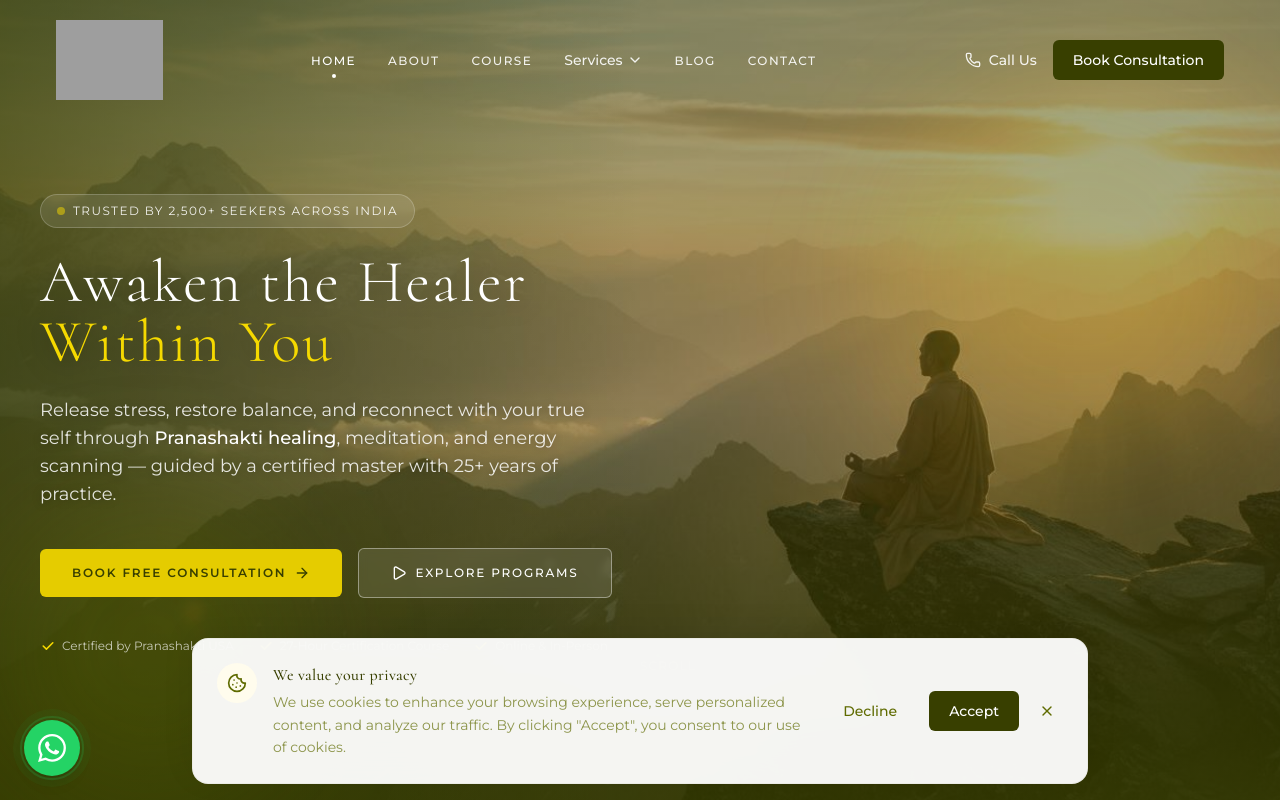
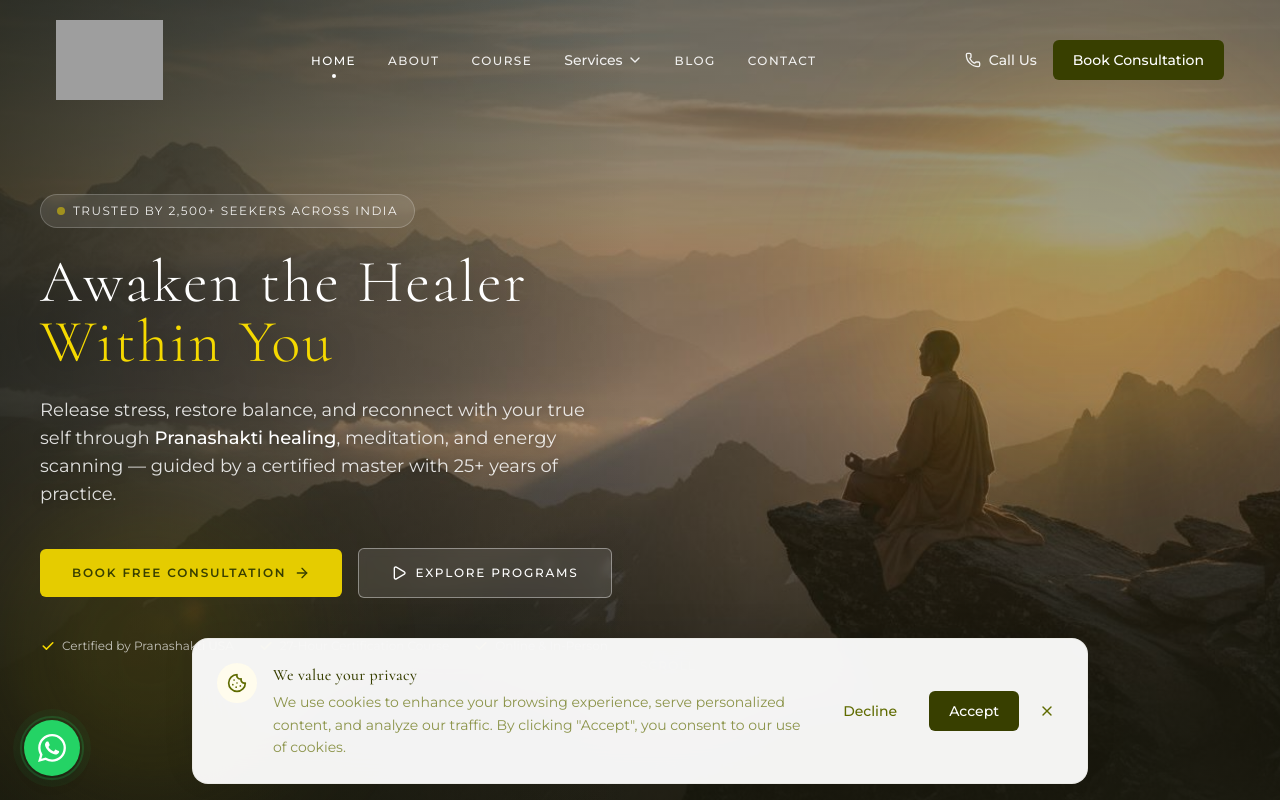
Before and after one commit to gyanamchoudhary/harshollash, a React (Vite) app in the folder app/: page / in a window 1280 px wide. Shown: the top 800 px of the page. Built offline with nearby package versions, Linux system fonts and the light colour scheme; grey boxes are pictures that could not be loaded.

Commit message:
fix: hero overlays - replace green-950 tint with subtle dark olive (#1a1a0e) for natural image colors and clear logo visibility

```diff
--- a/app/src/sections/about/AboutHeroSection.tsx
+++ b/app/src/sections/about/AboutHeroSection.tsx
@@ -1,7 +1,7 @@
 export default function AboutHeroSection() {
   return (
-    <section className="relative min-h-[50vh] flex items-center justify-center bg-green-950">
-      <div className="absolute inset-0 bg-gradient-to-b from-green-950/80 to-green-950/60" />
+    <section className="relative min-h-[50vh] flex items-center justify-center bg-[#1a1a0e]">
+      <div className="absolute inset-0 bg-gradient-to-b from-[#1a1a0e]/75 to-[#1a1a0e]/55" />
       <div className="absolute inset-0 bg-[url('/images/about-story-image.jpg')] bg-cover bg-center opacity-30" />
       <div className="absolute top-0 right-0 w-[400px] h-[400px] bg-yellow-500/10 rounded-full blur-3xl" />
       <div className="relative z-10 text-center px-4 pt-24 pb-12">
--- a/app/src/sections/blog/BlogHeroSection.tsx
+++ b/app/src/sections/blog/BlogHeroSection.tsx
@@ -1,8 +1,8 @@
 export default function BlogHeroSection() {
   return (
-    <section className="relative min-h-[40vh] flex items-center justify-center bg-green-950 overflow-hidden">
+    <section className="relative min-h-[40vh] flex items-center justify-center bg-[#1a1a0e] overflow-hidden">
       <div className="absolute top-0 right-0 w-[400px] h-[400px] bg-yellow-500/10 rounded-full blur-3xl" />
-      <div className="absolute bottom-0 left-0 w-[300px] h-[300px] bg-green-800/30 rounded-full blur-3xl" />
+      <div className="absolute bottom-0 left-0 w-[300px] h-[300px] bg-yellow-500/10 rounded-full blur-3xl" />
       <div className="relative z-10 text-center px-4 pt-24 pb-12">
         <h1 className="font-heading text-3xl sm:text-4xl lg:text-5xl text-white">Wellness Blog</h1>
         <p className="font-body text-white/80 mt-4 max-w-lg mx-auto">
--- a/app/src/sections/contact/ContactHeroSection.tsx
+++ b/app/src/sections/contact/ContactHeroSection.tsx
@@ -1,8 +1,8 @@
 export default function ContactHeroSection() {
   return (
-    <section className="relative min-h-[40vh] flex items-center justify-center bg-green-950 overflow-hidden">
+    <section className="relative min-h-[40vh] flex items-center justify-center bg-[#1a1a0e] overflow-hidden">
       <div className="absolute top-0 right-0 w-[400px] h-[400px] bg-yellow-500/10 rounded-full blur-3xl" />
-      <div className="absolute bottom-0 left-0 w-[300px] h-[300px] bg-green-800/30 rounded-full blur-3xl" />
+      <div className="absolute bottom-0 left-0 w-[300px] h-[300px] bg-yellow-500/10 rounded-full blur-3xl" />
       <div className="relative z-10 text-center px-4 pt-24 pb-12">
         <h1 className="font-heading text-3xl sm:text-4xl lg:text-5xl text-white">Get in Touch</h1>
         <p className="font-body text-white/80 mt-4 max-w-lg mx-auto">
--- a/app/src/sections/course/CourseHeroSection.tsx
+++ b/app/src/sections/course/CourseHeroSection.tsx
@@ -17,9 +17,9 @@ export default function CourseHeroSection() {
   }, []);
 
   return (
-    <section className="relative min-h-[85vh] flex items-center bg-green-950 overflow-hidden">
+    <section className="relative min-h-[85vh] flex items-center bg-[#1a1a0e] overflow-hidden">
       <div className="absolute top-0 right-0 w-[500px] h-[500px] bg-yellow-500/10 rounded-full blur-3xl" />
-      <div className="absolute bottom-0 left-0 w-[400px] h-[400px] bg-green-800/30 rounded-full blur-3xl" />
+      <div className="absolute bottom-0 left-0 w-[400px] h-[400px] bg-yellow-500/10 rounded-full blur-3xl" />
 
       <div className="max-w-container mx-auto px-4 sm:px-6 lg:px-10 w-full pt-24 pb-12 relative z-10">
         <div className="grid lg:grid-cols-2 gap-12 items-center">
--- a/app/src/sections/home/HeroSection.tsx
+++ b/app/src/sections/home/HeroSection.tsx
@@ -27,13 +27,13 @@ export default function HeroSection() {
           alt="Serene mountain landscape at golden hour"
           className="w-full h-full object-cover scale-x-[-1]"
         />
-        <div className="absolute inset-0 bg-gradient-to-b from-green-950/50 via-green-950/40 to-green-950/80" />
-        <div className="absolute inset-0 bg-gradient-to-r from-green-950/60 via-transparent to-transparent" />
+        <div className="absolute inset-0 bg-gradient-to-b from-[#1a1a0e]/55 via-[#1a1a0e]/35 to-[#1a1a0e]/80" />
+        <div className="absolute inset-0 bg-gradient-to-r from-[#1a1a0e]/65 via-transparent to-transparent" />
       </div>
 
       {/* Decorative shapes */}
       <div className="absolute top-20 right-0 w-[400px] h-[400px] bg-yellow-500/10 rounded-full blur-3xl pointer-events-none" />
-      <div className="absolute bottom-0 left-0 w-[300px] h-[300px] bg-green-700/20 rounded-full blur-3xl pointer-events-none" />
+      <div className="absolute bottom-0 left-0 w-[300px] h-[300px] bg-yellow-500/10 rounded-full blur-3xl pointer-events-none" />
 
       {/* Content */}
       <div className="relative z-10 max-w-container mx-auto px-4 sm:px-6 lg:px-10 w-full pt-32 pb-20">
--- a/app/src/sections/service/ServiceHeroSection.tsx
+++ b/app/src/sections/service/ServiceHeroSection.tsx
@@ -29,7 +29,7 @@ export default function ServiceHeroSection({ service }: Props) {
           alt={service.name}
           className="w-full h-full object-cover"
         />
-        <div className="absolute inset-0 bg-gradient-to-t from-green-950 via-green-950/60 to-transparent" />
+        <div className="absolute inset-0 bg-gradient-to-t from-[#1a1a0e] via-[#1a1a0e]/60 to-transparent" />
       </div>
 
       <div className="max-w-container mx-auto px-4 sm:px-6 lg:px-10 w-full relative z-10 pt-32">
```
